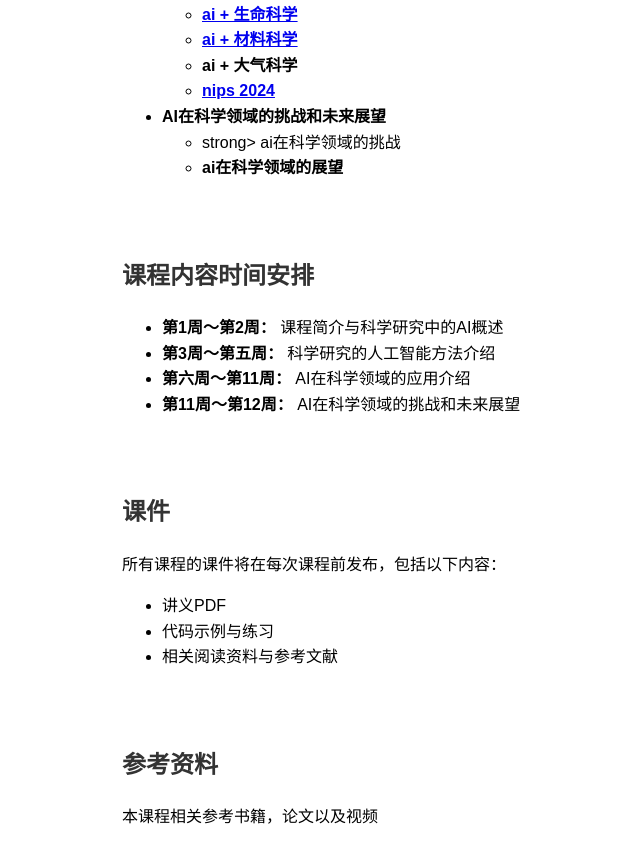
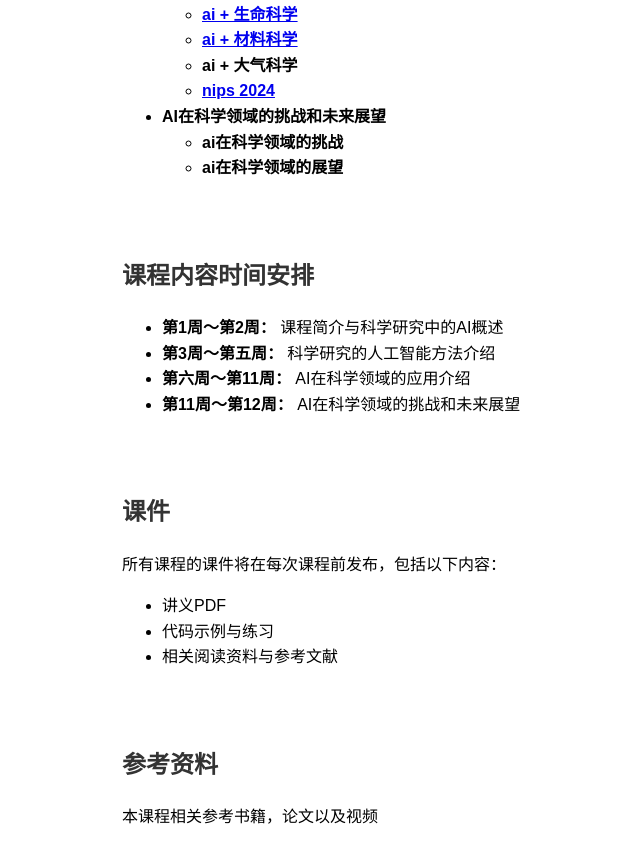
Before and after one commit to GenAI-sci/ai4s, a plain HTML site: page index.html in a window 1280 px wide. Shown: the part 903-1746 px from the top of the page, without its empty margins (6-646 px from the left). Drawn offline with Linux system fonts and the light colour scheme.

Commit message:
update index.html

```diff
--- a/index.html
+++ b/index.html
@@ -122,7 +122,7 @@
             </li>
             <li><strong> AI在科学领域的挑战和未来展望 </strong>
                 <ul>
-                    <li> strong> ai在科学领域的挑战 </strong>  </li>
+                    <li> <strong> ai在科学领域的挑战 </strong>  </li>
                     <li> <strong> ai在科学领域的展望 </strong>   </li>
                 </ul>
             </li>
```
